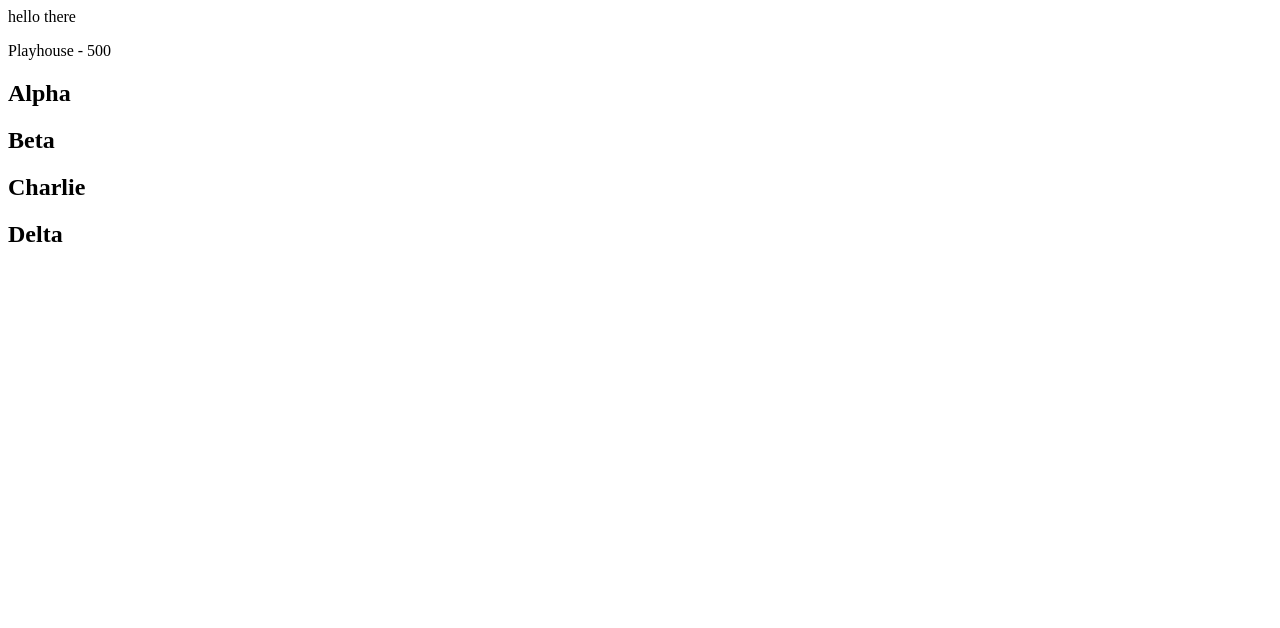
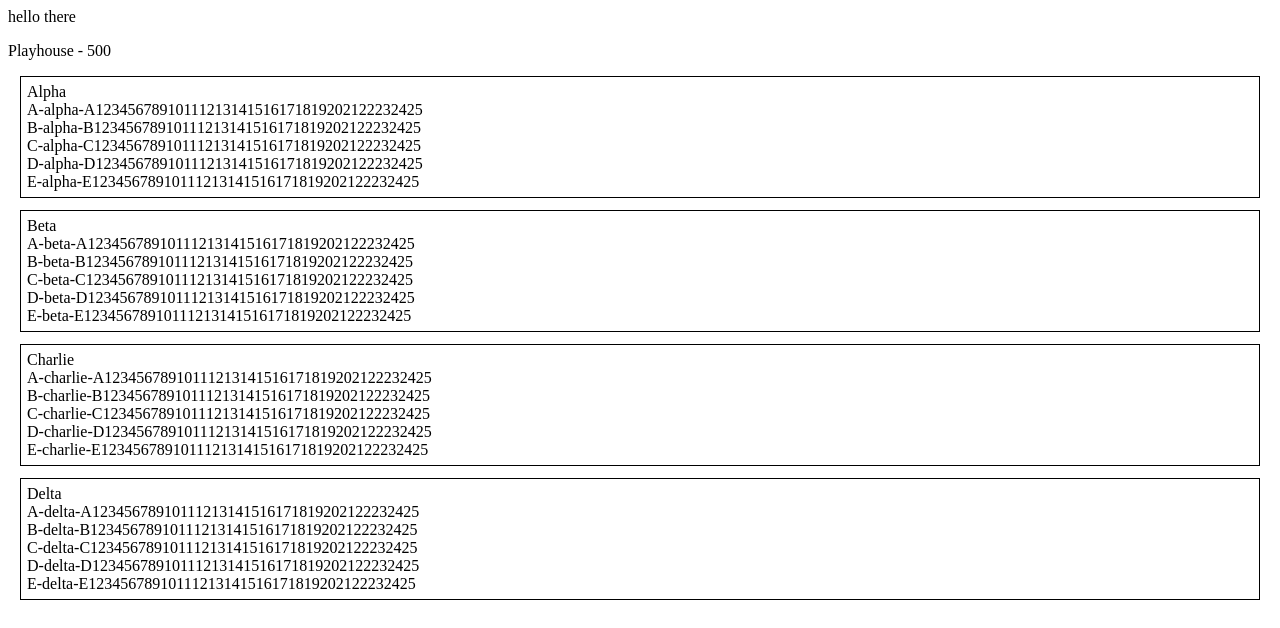
Before and after one commit to JJMLMAO/react-seat-selection-spa, a React (Vite) app: page / in a window 1280 px wide. Shown: the top 628 px of the page. Built offline with nearby package versions, Linux system fonts and the light colour scheme.

Commit message:
feat: rendering out the seats w basic skeletal components

```diff
--- a/src/components/Row/index.tsx
+++ b/src/components/Row/index.tsx
@@ -0,0 +1,23 @@
+import type { Row } from "../../types"
+import "./styled.css"
+import Seat from "../Seat"
+
+export default function SectionRow({rows}: {rows: Row[]}) {
+    console.log("row: ", rows)
+    return (
+        <>
+            {rows.map((row) => {
+                return (
+                    <div className="row-div" key={row.id}>
+                        <div>
+                        {row.label}-{row.id}
+
+                        </div>
+                        {/* seats component here */}
+                        <Seat seats={row.seats} />
+                    </div>
+                )
+            })}
+        </>
+    )
+}
--- /dev/null
+++ b/src/components/Row/styled.css
@@ -0,0 +1,4 @@
+.row-div {
+    display: flex;
+    flex-direction: row;
+}
--- a/src/components/Seat/index.tsx
+++ b/src/components/Seat/index.tsx
@@ -0,0 +1,16 @@
+import type { Seat } from "../../types";
+
+export default function Seat({seats}: {seats: Seat[]}) {
+    console.log("seat: ", seats)
+    return (
+        <>
+            {seats.map((seat) => {
+                return (
+                    <div key={seat.id}>
+                        {seat.number}
+                    </div>
+                )
+            })}
+        </>
+    )
+}
--- a/src/components/Section/index.tsx
+++ b/src/components/Section/index.tsx
@@ -1,20 +1,24 @@
 import  type { SeatSectionProps }  from "./types"
+import "./styled.css"
+import SectionRow from "../Row"
 
 export default function SeatSection(props: SeatSectionProps) {
     const { sections } = props
     console.log("sections: ", sections)
+
+
     return (
         <>
             {sections.map((section) => {
                 return (
-                    <section key={section.id} className="seat-section">
-                        <h2 className="seat-section__name">
+                    <div className="section-div" key={section.id}>
+                        <div className="section-name">
                             {section.name}
-
-                        </h2>
-
-
-                    </section>
+                        </div>
+                        <SectionRow
+                            rows={section.rows}
+                        />
+                    </div>
                 )
             })}
         </>
--- /dev/null
+++ b/src/components/Section/styled.css
@@ -0,0 +1,8 @@
+
+.section-div {
+    border: 1px solid black;
+    padding: 6px 6px;
+    margin: 12px;
+
+
+}
```
Also changed, not shown: src/components/Section/styled.ts (deleted).
